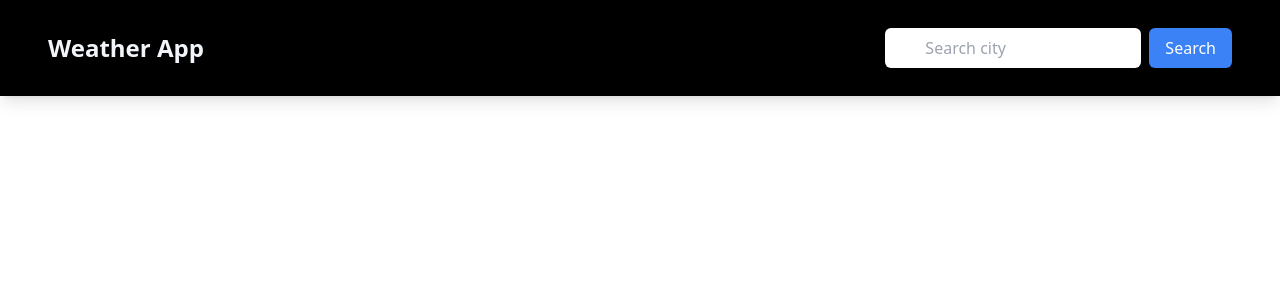
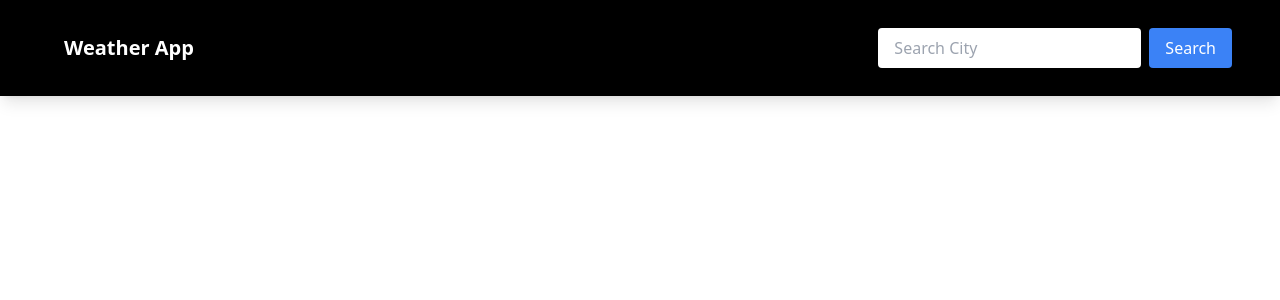
Before and after one commit to shubhaseesh/weather-app, a React (Vite) app: page / in a window 1280 px wide. Shown: the top 300 px of the page. Built offline with nearby package versions, Linux system fonts and the light colour scheme; no server answers.

Commit message:
styles updated

```diff
--- a/src/components/SearchBar.jsx
+++ b/src/components/SearchBar.jsx
@@ -19,18 +19,18 @@ const SearchBar = () => {
   return (
     <form onSubmit={handleSubmit}>
       <div className="flex sm:flex-row sm:justify-end">
-        <div className="relative sm:mb-0">
+        <div className="relative ml-8 sm:mb-0">
           <input
             type="text"
-            className="w-full sm:w-64 py-2 pl-10 pr-4 rounded-md focus:outline-none focus:border focus:border-blue-300"
-            placeholder="Search city"
+            className="w-full py-2 pl-4 pr-4 rounded focus:outline-none focus:border focus:border-blue-300"
+            placeholder="Search City"
             value={query}
             onChange={handleSearch}
           />
         </div>
         <button
           type="submit"
-          className="w-full sm:w-auto ml-2 px-4 py-2 bg-blue-500 text-white rounded-md hover:bg-blue-600 focus:outline-none focus:ring focus:border-blue-300"
+          className="w-40sm:w-64 ml-2 px-4 py-2 bg-blue-500 text-white rounded hover:bg-blue-600 focus:outline-none focus:ring focus:border-blue-300"
         >
           Search
         </button>
--- a/src/components/cards/WeatherCard.jsx
+++ b/src/components/cards/WeatherCard.jsx
@@ -34,18 +34,15 @@ const WeatherCard = ({ location, current, forecastday }) => {
 
     return (
       <div className="container mx-auto p-4">
-        <div className="flex items-center mb-2">
+        <div className="flex items-center mb-4">
           <div className="flex items-center justify-center py-4">
-            <p className="text-2xl font-semibold text-gray-700 hover:text-gray-900 transform hover:scale-105 transition duration-300 ease-in-out">
-              Forecast for{" "}
-              <span className="text-xl font-bold">
-                {name} - {region}
-              </span>
+            <p className="text-xl font-bold text-gray-700 hover:text-gray-900 transform hover:scale-105 transition duration-300 ease-in-out">
+              {name} - {region}
             </p>
           </div>
           <div className="flex items-center justify-center ml-4">
-            <div className="flex justify-center items-center ml-4 mt-1">
-              <p className="font-semibold">Condition - {text}</p>
+            <div className="flex justify-center items-center ml-4 mr-2">
+              <p className="font-bold">{text}</p>
             </div>
             <img
               src={icon}
@@ -54,7 +51,6 @@ const WeatherCard = ({ location, current, forecastday }) => {
             />
           </div>
         </div>
-
         <div className="grid grid-cols-1 sm:grid-cols-2 md:grid-cols-3 lg:grid-cols-4 xl:grid-cols-4 gap-3">
           <DetailsCard label="Current Temperature" value={`${temp_c}°C`} />
           <DetailsCard label="Min Temperature" value={`${mintemp_c}°C`} />
--- a/src/containers/App.jsx
+++ b/src/containers/App.jsx
@@ -12,8 +12,10 @@ function App() {
   return (
     <div className="flex flex-col min-h-screen">
       <div className="flex items-center justify-between p-4 sm:p-6 md:p-8 lg:p-10 xl:p-12 h-16 sm:h-20 bg-black shadow-lg">
-        <div className="text-xl sm:text-2xl font-semibold text-slate-100">
-          <h1>Weather App</h1>
+        <div className="text-slate-100 ml-4">
+          <p className="whitespace-nowrap text-sm font-semibold md:text-xl sm:whitespace-normal text-white">
+            Weather App
+          </p>
         </div>
         <SearchBar />
       </div>
```
